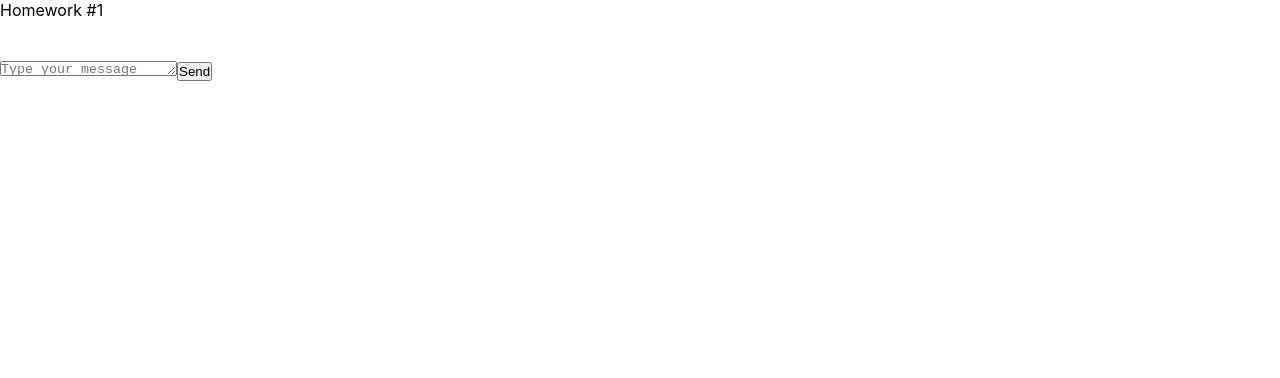
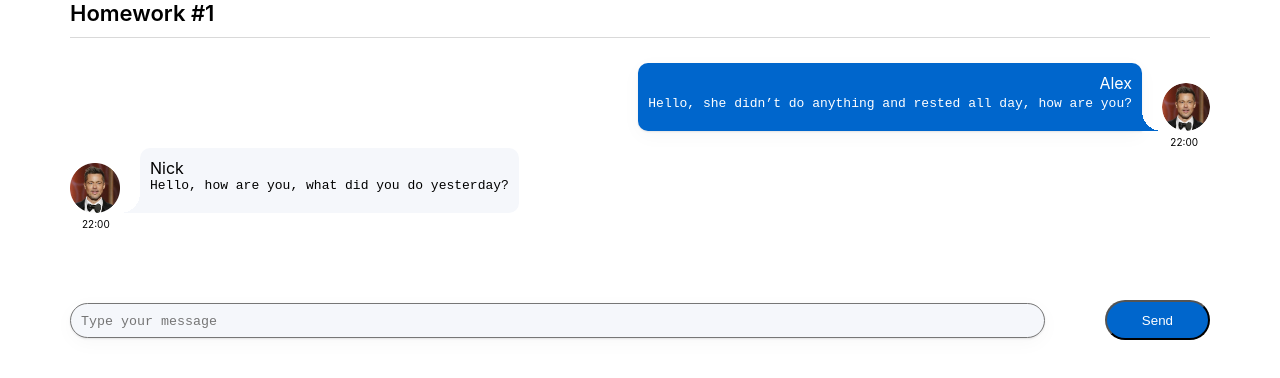
Before and after one commit to AlexandrPanevkin/Simple-React, a React (Create React App) app: page / in a window 1280 px wide. Shown: the top 378 px of the page. Built offline with nearby package versions, Linux system fonts and the light colour scheme.

Commit message:
Homework-1

```diff
--- a/package.json
+++ b/package.json
@@ -1,6 +1,6 @@
 {
   "name": "hws2",
-  "homepage": "http://IgnatZakalinsky.github.io/hws2",
+  "homepage": "http://AlexandrPanevkin.github.io/Simple-React",
   "version": "0.1.0",
   "private": true,
   "dependencies": {
@@ -16,7 +16,7 @@
     "@types/react-dom": "18.0.6",
     "@types/uuid": "8.3.4",
     "axios": "0.27.2",
-    "gh-pages": "4.0.0",
+    "gh-pages": "^4.0.0",
     "react": "18.2.0",
     "react-dom": "18.2.0",
     "react-redux": "8.0.4",
--- a/src/s1-main/App.module.css
+++ b/src/s1-main/App.module.css
@@ -1,11 +1,21 @@
 .App {
     --header_height: 60px;
+
 }
 
 .hw {
-
+    margin: 0 auto;
+    max-width: 1140px;
+    width: 100%;
 }
 
 .hwTitle {
-
+    border-bottom: 1px solid #d9d9d9;
+    font-size: 22px;
+    font-weight: 600;
+    line-height: 27px;
+    margin: 0 auto 25px;
+    max-width: 1140px;
+    padding-bottom: 10px;
+    width: 100%;
 }
--- a/src/s2-homeworks/hw01/HW1.tsx
+++ b/src/s2-homeworks/hw01/HW1.tsx
@@ -14,17 +14,29 @@ import avatar from './avatar.png'
 * */
 
 // нужно создать правильный тип вместо any
-export type MessageType = any
+type UserType = {
+    avatar: string
+    name: string
+}
+type ReportType = {
+    text: string
+    time: string
+}
+export type MessageType = {
+    id: number
+    user: UserType
+    message: ReportType
+}
 
 // структуру объекта не менять
 export const message0: MessageType = {
     id: 0,
     user: {
         avatar: avatar, // можно менять
-        name: 'Some Name',  // можно менять
+        name: 'Alex',  // можно менять
     },
     message: {
-        text: 'some textsome textsome textsome textsome textsome textsome text', // можно менять
+        text: "Hello, she didn’t do anything and rested all day, how are you?", // можно менять
         time: '22:00', // можно менять
     },
 }
@@ -32,10 +44,10 @@ export const friendMessage0: MessageType = {
     id: 100,
     user: {
         avatar: avatar, // можно менять
-        name: 'Friend Name', // можно менять
+        name: 'Nick', // можно менять
     },
     message: {
-        text: 'зеркальное сообщение для тренировки css', // можно менять
+        text: 'Hello, how are you, what did you do yesterday?', // можно менять
         time: '22:00', // можно менять
     },
 }
--- a/src/s2-homeworks/hw01/friend-message/FriendMessage.module.css
+++ b/src/s2-homeworks/hw01/friend-message/FriendMessage.module.css
@@ -3,19 +3,39 @@
 }
 
 .friendImageAndText {
-
+    align-items: flex-end;
+    display: flex;
+    gap: 10px;
+    margin-bottom: 5px;
+    cursor: pointer;
 }
 
+
 .friendImageAndText img {
-
+    width: 50px;
+    height: 50px;
 }
 
 .friendText {
-
+    display: inline-block;
+    padding: 10px;
+    border-radius: 5px;
+    border-color: #F5F7FB;
+    border-radius: 10px 10px 10px 0px;
+    background: #F5F7FB;
+    margin-left: 10px;
 }
 
 .friendText:after {
-
+    content: "";
+    position: relative;
+    bottom: 0;
+    display: block;
+    width: 20px;
+    height: 20px;
+    background: radial-gradient(40px at top left, transparent 50%, #F5F7FB 0);
+    margin-left: -30px;
+    margin-bottom: -10px;
 }
 
 .friendName {
@@ -27,5 +47,11 @@
 }
 
 .friendTime {
+    margin-left: 12px;
+    font-size: 10px;
+    cursor: pointer;
+}
+
+img {
 
 }
--- a/src/s2-homeworks/hw01/friend-message/FriendMessage.tsx
+++ b/src/s2-homeworks/hw01/friend-message/FriendMessage.tsx
@@ -1,8 +1,12 @@
 import React from 'react'
 import s from './FriendMessage.module.css'
+import {MessageType} from "../HW1";
 
+export type FriendMessagePropsType = {
+    message: MessageType
+}
 // создать тип вместо any и отобразить приходящие данные
-const FriendMessage = (props: any) => {
+const FriendMessage = (props: FriendMessagePropsType) => {
     return (
         <div
             id={'hw1-friend-message-' + props.message.id}
@@ -12,7 +16,7 @@ const FriendMessage = (props: any) => {
                 <img
                     id={'hw1-friend-avatar-' + props.message.id}
                     // создаёт студент
-
+                    src={props.message.user.avatar}
                     //
                 />
                 <div className={s.friendText}>
@@ -21,7 +25,7 @@ const FriendMessage = (props: any) => {
                         className={s.friendName}
                     >
                         {/*создаёт студент*/}
-
+                        {props.message.user.name}
                         {/**/}
                     </div>
                     <pre
@@ -29,7 +33,7 @@ const FriendMessage = (props: any) => {
                         className={s.friendMessageText}
                     >
                         {/*создаёт студент*/}
-
+                        {props.message.message.text}
                         {/**/}
                     </pre>
                 </div>
@@ -39,7 +43,7 @@ const FriendMessage = (props: any) => {
                 className={s.friendTime}
             >
                 {/*создаёт студент*/}
-
+                {props.message.message.time}
                 {/**/}
             </div>
         </div>
--- a/src/s2-homeworks/hw01/message-sender/MessageSender.module.css
+++ b/src/s2-homeworks/hw01/message-sender/MessageSender.module.css
@@ -1,18 +1,37 @@
 .sendForm {
-
+    padding-top: 70px;
+    display: flex;
+    align-items: center;
 }
 
 .textarea {
-
+    width: 1000px;
+    height: 40px;
+    padding: 10px;
+    background: #F5F7FB;
+    box-shadow: 0px 5px 20px rgba(29, 33, 38, 0.03), 0px 1px 2px rgba(29, 33, 38, 0.1);
+    border-radius: 20px;
+    resize: none;
+    overflow: hidden;
 }
 
 .button {
+    display: inline-block;
+    padding: 10px 35px 10px 35px;
+    border-radius: 20px;
+    background: #0066CC;
+    color: #fff;
+    height: 40px;
+    margin-left: 60px;
 
 }
 
 .button:hover {
+    background: red;
+    cursor: pointer;
+    transition: background-color 0.15s ease-in-out;
+}
 
-}
 .button:active {
 
 }
--- a/src/s2-homeworks/hw01/message/Message.module.css
+++ b/src/s2-homeworks/hw01/message/Message.module.css
@@ -3,29 +3,61 @@
 }
 
 .imageAndText {
-
+    align-items: flex-end;
+    color: #fff;
+    display: flex;
+    flex-direction: row-reverse;
+    gap: 10px;
+    margin-bottom: 5px;
+    cursor: pointer;
 }
 
+
 .imageAndText img {
+    border-radius: 50%;
+    height: 48px;
+    width: 48px;
+    }
 
-}
+
 
 .text {
+    display: inline-block;
+    padding: 10px;
+    margin-right: 10px;
+    border-radius: 10px 10px 0px 10px;
+    background: #0066CC;
+    box-shadow: 0px 5px 20px rgba(29, 33, 38, 0.03), 0px 1px 2px rgba(29, 33, 38, 0.1);
 
 }
 
 .text:after {
-
+    content: "";
+    position: relative;
+    bottom: 0;
+    left: 100%;
+    display: block;
+    width: 20px;
+    height: 20px;
+    background: radial-gradient(40px at top right, transparent 50%, #0066CC 0);
+    margin-left: 10px;
+    margin-bottom: -10px;
 }
 
 .name {
-
+    align-items: flex-end;
+    display: flex;
+    flex-direction: column;
+    margin-bottom: 3px;
 }
-
 .messageText {
 
 }
 
 .time {
-
+    flex-direction: row-reverse;
+    display: flex;
+    margin-right: 12px;
+    font-size: 10px;
+    cursor: pointer;
 }
--- a/src/s2-homeworks/hw01/message/Message.tsx
+++ b/src/s2-homeworks/hw01/message/Message.tsx
@@ -1,8 +1,11 @@
 import React from 'react'
 import s from './Message.module.css'
+import {MessageType} from "../HW1";
 
 // нужно создать правильный тип вместо any
-export type MessagePropsType = any
+export type MessagePropsType = {
+    message: MessageType
+}
 
 // нужно отобразить приходящие данные
 const Message = (props: MessagePropsType) => {
@@ -12,25 +15,24 @@ const Message = (props: MessagePropsType) => {
                 <img
                     id={'hw1-avatar-' + props.message.id}
                     // создаёт студент
-
-                    //
+                    src={props.message.user.avatar}
                 />
                 <div className={s.text}>
                     <div id={'hw1-name-' + props.message.id} className={s.name}>
                         {/*создаёт студент*/}
-
+                        {props.message.user.name}
                         {/**/}
                     </div>
                     <pre id={'hw1-text-' + props.message.id} className={s.messageText}>
                         {/*создаёт студент*/}
-
+                        {props.message.message.text}
                         {/**/}
                     </pre>
                 </div>
             </div>
             <div id={'hw1-time-' + props.message.id} className={s.time}>
                 {/*создаёт студент*/}
-
+                {props.message.message.time}
                 {/**/}
             </div>
         </div>
```
Also changed, not shown: 1 other file (tests, documents, lock files or other folders).
